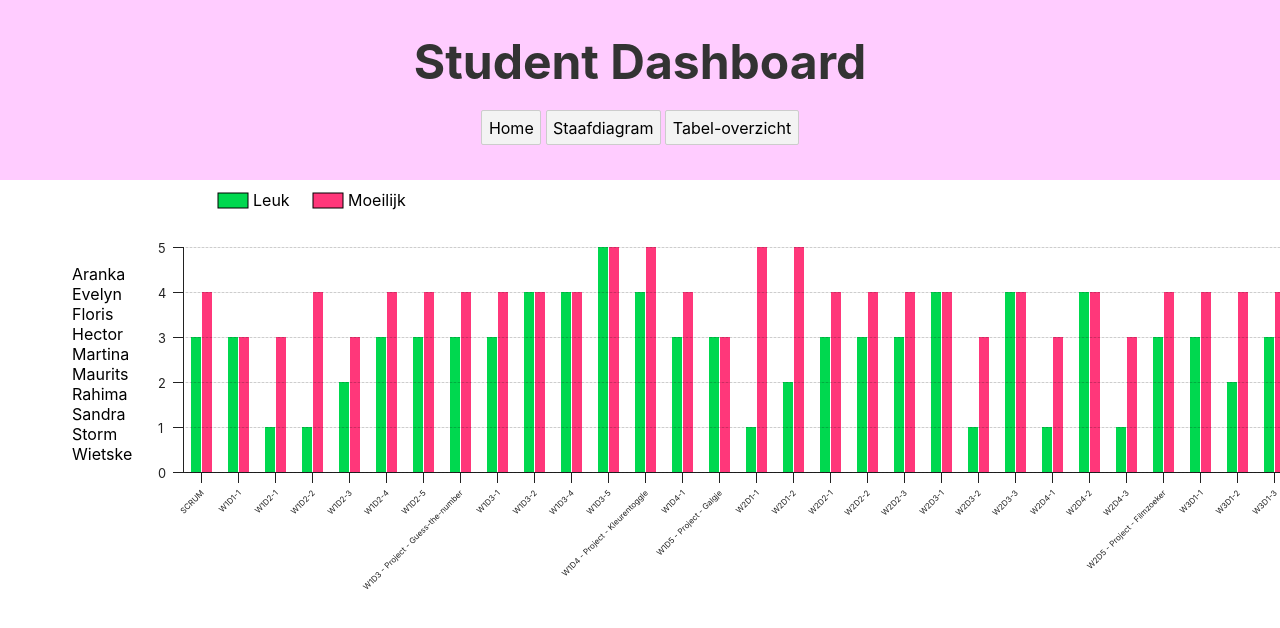
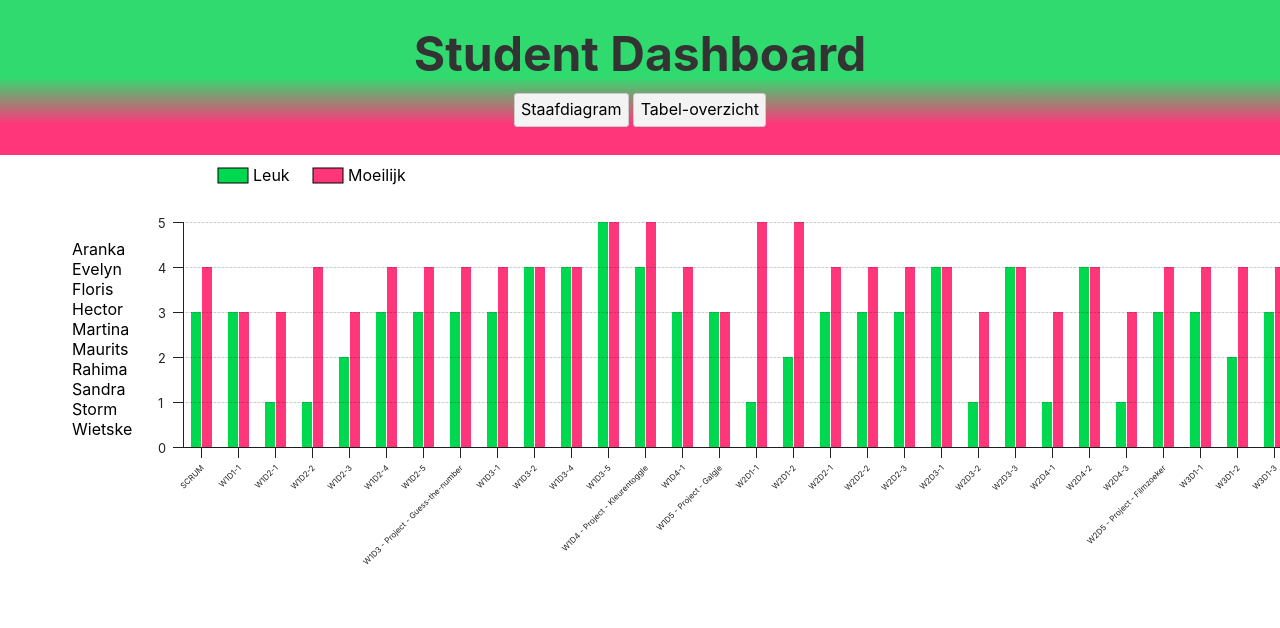
Before and after one commit to DebbySpaninks/debby_spaninks-StudentDashboard, a Svelte app in the folder svelte-studentdashboard/: page / in a window 1280 px wide. Shown: the top 628 px of the page. Built offline with nearby package versions, Linux system fonts and the light colour scheme.

Commit message:
delete home-btn and change title to ""

```diff
--- a/svelte-studentdashboard/src/components/Header.svelte
+++ b/svelte-studentdashboard/src/components/Header.svelte
@@ -2,21 +2,15 @@
 <script>
   import { Link } from "svelte-navigator";
 
-  export let title = "Staafdiagram";
+  export let title = "";
 </script>
 
 <div class="header">
   <nav>
     <h1>{title}</h1>
-
     <Link to="/">
-      <button>Home</button>
-    </Link>
-
-    <Link to="/staafdiagram">
       <button>Staafdiagram</button>
     </Link>
-
     <Link to="/tabeloverzicht">
       <button>Tabel-overzicht</button>
     </Link>
@@ -26,10 +20,10 @@
 <style>
   div.header {
     margin: 0;
-    padding: 2em;
-    height: 180px;
+    padding: 1.5em;
+    height: 155px;
     box-sizing: border-box;
-    background: #fcf;
+    background: linear-gradient(to bottom, #30DA6E 50%, #FF377A 80%);
   }
 
   nav {
@@ -37,13 +31,14 @@
   }
 
   h1 {
-    margin: 0em 0em 0.4em;
+    margin: 0em 0em 0.2em;
     font-size: 3em;
     outline: none;
   }
 
   button {
-    /* order: 1; */
     white-space: nowrap;
+    border-radius: 3px;
+    padding-top: 0.35em;
   }
 </style>
```
